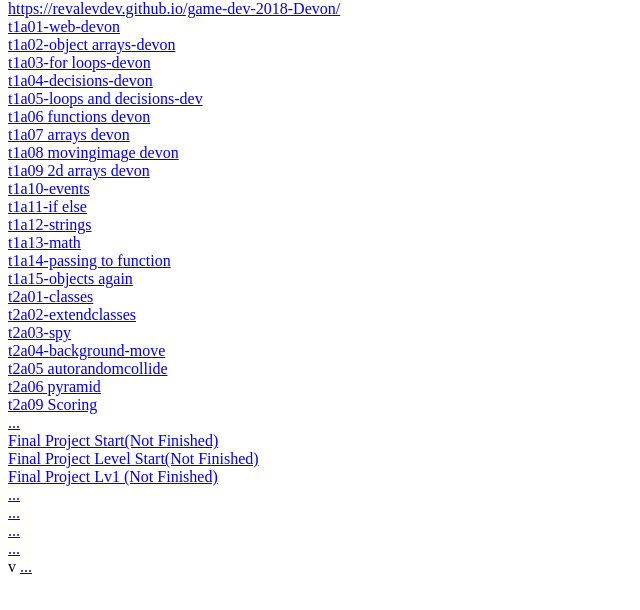
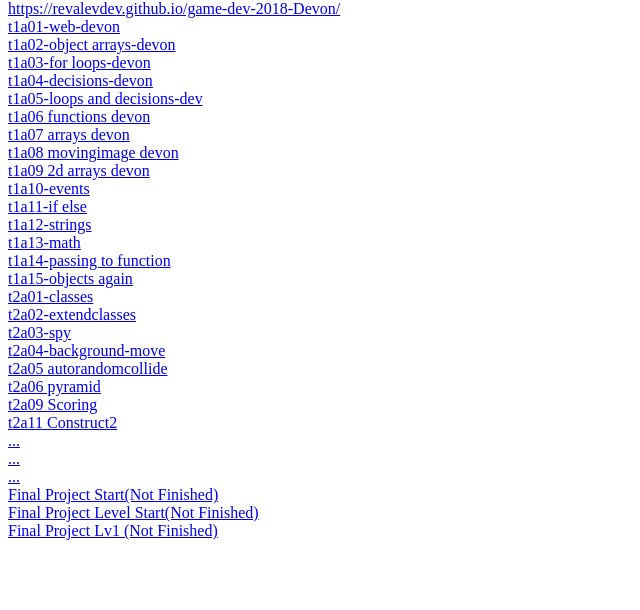
Before and after one commit to Revalevdev/game-dev-2018-Devon, a plain HTML site: page INDEX.html in a window 1280 px wide. Shown: the part 66-676 px from the top of the page, without its empty margins (0-640 px from the left). Drawn offline with Linux system fonts and the light colour scheme.

Commit message:
Add files via upload

```diff
--- a/INDEX.html
+++ b/INDEX.html
@@ -26,12 +26,10 @@
 <a href="t2a05-autorandomcollide.html">t2a05 autorandomcollide</a><br>
 <a href="t2a08.html">t2a06 pyramid</a><br>
 <a href="t2a09-scoring.html">t2a09 Scoring</a><br>
+<a href="Construct2%20Gamedev/index.html">t2a11 Construct2</a><br>
+<a href="...">...</a><br>
+<a href="...">...</a><br>
 <a href="...">...</a><br>
 <a href="FProject%20Start.html">Final Project Start(Not Finished)</a><br>
 <a href="FProject%20lvlselect.html">Final Project Level Start(Not Finished)</a><br>
 <a href="FProject%20Lv1.html">Final Project Lv1 (Not Finished)</a><br>
-<a href="...">...</a><br>
-<a href="...">...</a><br>
-<a href="...">...</a><br>
-<a href="...">...</a><br>v
-<a href="...">...</a><br>
```
